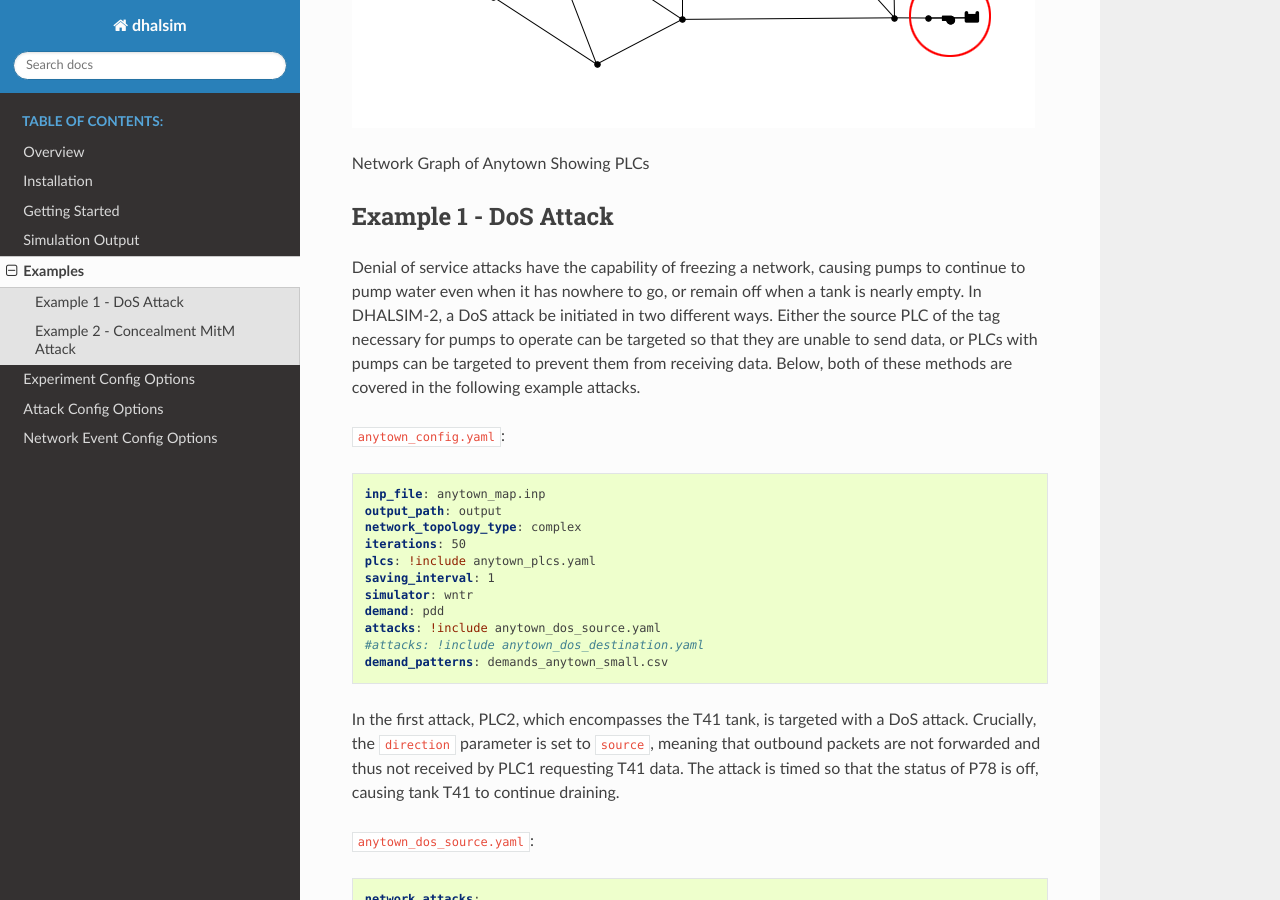
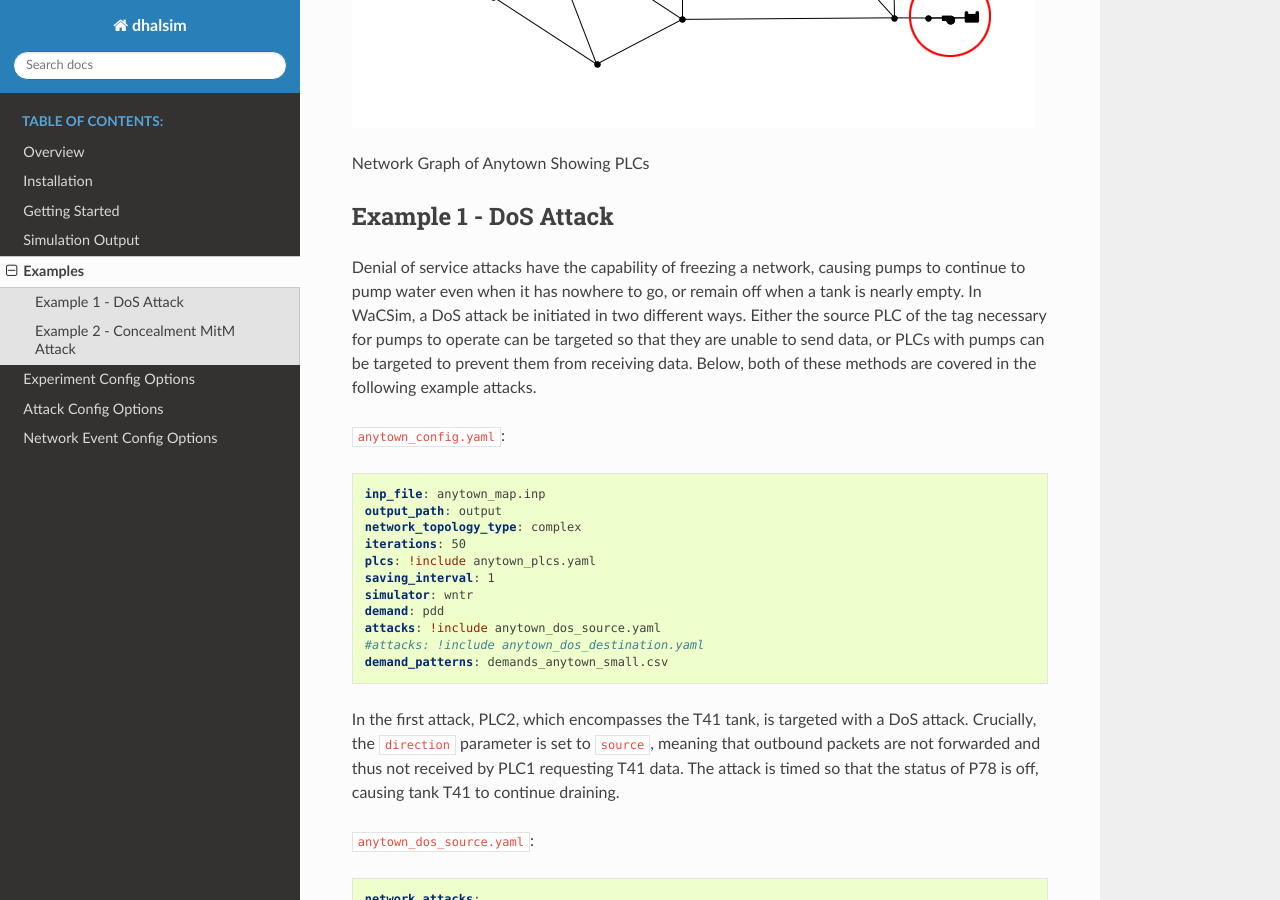
Before and after one commit to StavC/WaCSim, a Sphinx documentation site: the page built from doc/examples.rst, in a window 1280 px wide and 900 px high, scrolled down 771 px. Built offline with Sphinx 7.4.7 and the Read the Docs theme 3.1.0, drawn with Linux system fonts in a browser that asks for light colours; the version number is read from the project's files by our own code; some of the changed text lies outside the part shown.

Commit message:
Update examples.rst

```diff
--- a/doc/examples.rst
+++ b/doc/examples.rst
@@ -10,7 +10,7 @@ Network Graph of Anytown Showing PLCs
 ###############
 Example 1 - DoS Attack
 ###############
-Denial of service attacks have the capability of freezing a network, causing pumps to continue to pump water even when it has nowhere to go, or remain off when a tank is nearly empty. In DHALSIM-2, a DoS attack be initiated in two different ways. Either the source PLC of the tag necessary for pumps to operate can be targeted so that they are unable to send data, or PLCs with pumps can be targeted to prevent them from receiving data. Below, both of these methods are covered in the following example attacks.
+Denial of service attacks have the capability of freezing a network, causing pumps to continue to pump water even when it has nowhere to go, or remain off when a tank is nearly empty. In WaCSim, a DoS attack be initiated in two different ways. Either the source PLC of the tag necessary for pumps to operate can be targeted so that they are unable to send data, or PLCs with pumps can be targeted to prevent them from receiving data. Below, both of these methods are covered in the following example attacks.
 
 ``anytown_config.yaml``:
 
@@ -66,7 +66,7 @@ Because both of these attacks have the same hydraulic outcome, analyzing the att
 ###################################
 Example 2 - Concealment MitM Attack
 ###################################
-Man in the middle attacks (MitM) can be easily detectable by an operator monitoring a SCADA system if the attacker makes no attempt at concealing their activity. For example, if an attacker performs a MitM attacker on source packets coming from PLC2, then the SCADA will see the abnormal and modified values. The concealment options provided by DHALSIM-2 allow for more sophisticated attackers, who are able to hide their activity from the SCADA.
+Man in the middle attacks (MitM) can be easily detectable by an operator monitoring a SCADA system if the attacker makes no attempt at concealing their activity. For example, if an attacker performs a MitM attacker on source packets coming from PLC2, then the SCADA will see the abnormal and modified values. The concealment options provided by WaCSim allow for more sophisticated attackers, who are able to hide their activity from the SCADA.
 
 ``anytown_config.yaml``:
 
```
